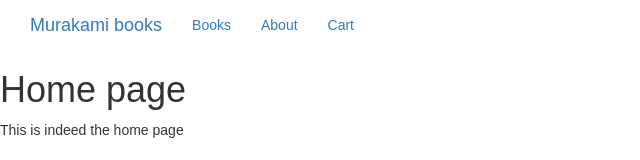
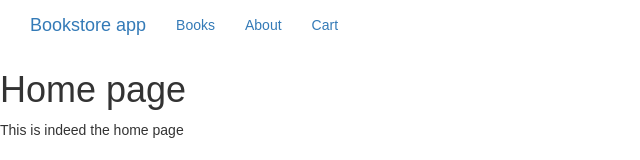
Before and after one commit to iainkirkpatrick/library-app, a React (Create React App) app: page / in a window 1280 px wide. Shown: the top 160 px of the page, without its empty margins (0-640 px from the left). Built offline with nearby package versions, Linux system fonts and the light colour scheme.

Commit message:
Tweak home link in navbar; add 404 fallback

```diff
--- a/src/App.js
+++ b/src/App.js
@@ -1,5 +1,5 @@
 import React from 'react'
-import { BrowserRouter as Router, Route } from 'react-router-dom'
+import { BrowserRouter as Router, Route, Switch } from 'react-router-dom'
 import NavBar from './components/Nav'
 import Home from './components/Home'
 import Cart from './components/Cart'
@@ -13,10 +13,13 @@ const App = ({state}) => {
     <Router>
       <div>
         <NavBar />
-        <Route exact path="/" component={Home} />
-        <Route path="/about" component={AboutPage} />
-        <Route path="/cart" component={Cart} />
-        <Route path="/books" component={BookPage} />
+        <Switch>
+          <Route exact path="/" component={Home} />
+          <Route path="/about" component={AboutPage} />
+          <Route path="/cart" component={Cart} />
+          <Route path="/books" component={BookPage} />
+          <Route path="*" component={NotFound} />
+        </Switch>
       </div>
     </Router>
   )
--- a/src/components/Nav.js
+++ b/src/components/Nav.js
@@ -6,7 +6,7 @@ const NavBar = () => {
     <nav>
       <div className="collapse navbar-collapse">
         <div className="navbar-header">
-          <a className="navbar-brand" href="/">Murakami books</a>
+          <NavLink className="navbar-brand" to="/">Bookstore app</NavLink>
         </div>
         <ul className="nav navbar-nav">
           <li><NavLink activeClassName="active" to="/books">Books</NavLink></li>
```
